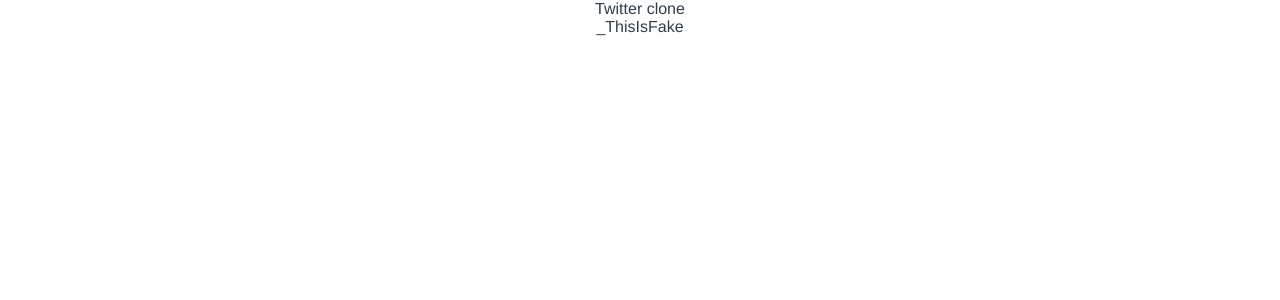
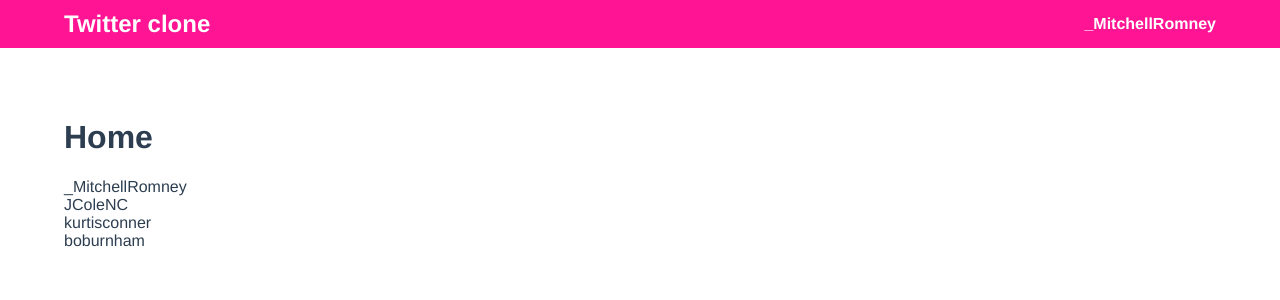
Before and after one commit to sumiya-mb/learning-vue, a Vue app: page / in a window 1280 px wide. Shown: the top 300 px of the page. Built offline with nearby package versions, Linux system fonts and the light colour scheme.

Commit message:
Linked store to component

```diff
--- a/src/App.vue
+++ b/src/App.vue
@@ -11,13 +11,16 @@
 </template>
 
 <script>
+import { computed } from 'vue'
+import { useStore } from 'vuex'
 export default {
   name: 'App',
-  data() {
+  setup() {
+    const store = useStore()
+    const user = computed(() => store.state.user)
+    console.log(user.value);
     return {
-      user: {
-        username: '_ThisIsFake'
-      }
+      user
     }
   }
 }
@@ -28,19 +31,20 @@
   font-family: Avenir, Helvetica, Arial, sans-serif;
   -webkit-font-smoothing: antialiased;
   -moz-osx-font-smoothing: grayscale;
-  text-align: center;
   color: #2c3e50;
-}
-
-#nav {
-  padding: 30px;
-
-  a {
-    font-weight: bold;
-    color: #2c3e50;
-
-    &.router-link-exact-active {
-      color: #42b983;
+  nav {
+    display: flex;
+    align-items: center;
+    justify-content: space-between;
+    padding: 10px 5%;
+    background-color: deeppink;
+    color: white;
+    .navigation__logo {
+      font-weight: bold;
+      font-size: 24px;
+    }
+    .navigation__user {
+      font-weight: bold;
     }
   }
 }
--- a/src/store/index.js
+++ b/src/store/index.js
@@ -11,7 +11,7 @@
   },
   actions: {
     setUser({ commit }, user) {
-      commit('SET_USER', user)
+      commit('SET_USER', user);
     }
   },
   modules: {}
--- a/src/views/About.vue
+++ /dev/null
@@ -1,5 +0,0 @@
-<template>
-  <div class="about">
-    <h1>This is an about page</h1>
-  </div>
-</template>
--- a/src/views/Home.vue
+++ b/src/views/Home.vue
@@ -28,7 +28,6 @@
 <style lang='scss' scoped>
 .home {
   padding: 50px 5%;
-
   .users-list {
     display: flex;
     flex-direction: column;
--- a/src/views/UserProfile.vue
+++ b/src/views/UserProfile.vue
@@ -29,7 +29,6 @@
 import { users } from '../assets/users'
 import PostItem from '../components/Postitem'
 import CreatePostPanel from '../components/CreatePostPanel'
-
 export default {
   name: 'UserProfile',
   components: { CreatePostPanel, PostItem },
@@ -41,7 +40,6 @@
       followers: 0,
       user: users[userId.value - 1] || users[1]
     })
-
     function addPost(post) {
       state.user.posts.unshift({
         id: state.user.posts.length + 1,
@@ -63,7 +61,6 @@
   grid-template-columns: 1fr 3fr;
   grid-gap: 50px;
   padding: 50px 5%;
-
   .user-profile__user-panel {
     display: flex;
     flex-direction: column;
@@ -72,11 +69,9 @@
     border-radius: 5px;
     border: 1px solid #dfe3e8;
     margin-bottom: auto;
-
     h1 {
       margin: 0;
     }
-
     .user-profile__admin-badge {
       background: rebeccapurple;
       color: white;
@@ -86,7 +81,6 @@
       font-weight: bold;
     }
   }
-
   .user-profile__posts-wrapper {
     display: grid;
     grid-gap: 10px;
```
Also changed, not shown: src/router/index.js (+4 -4 lines).
